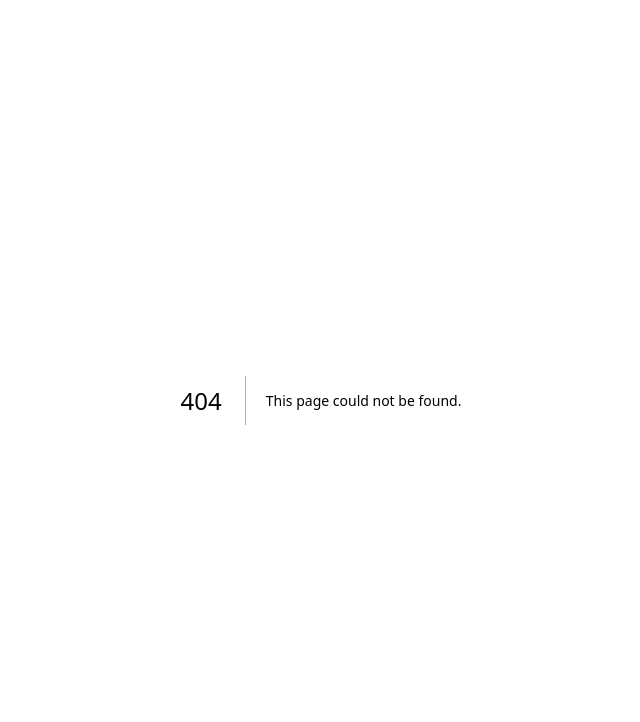
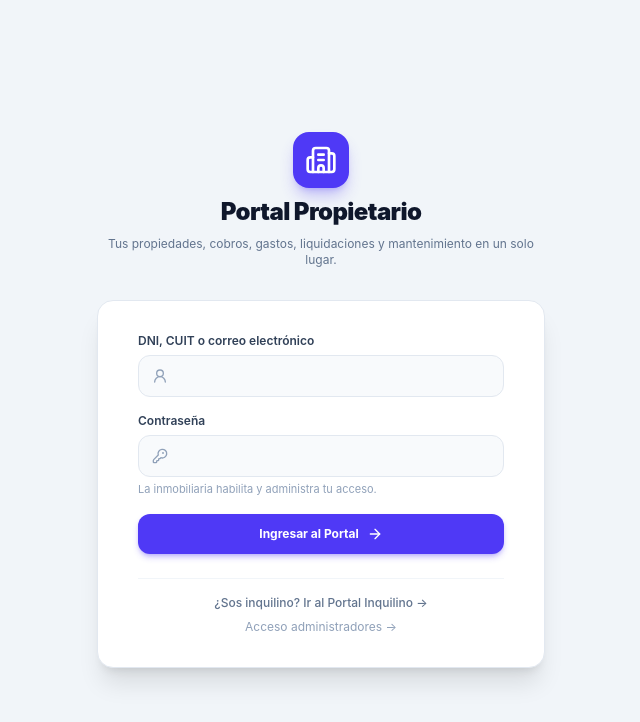
Before and after one commit to augustobx/onlymob, a Next.js app: page /propietario/login in a window 1280 px wide. Before the commit this address had no page. Shown: the top 722 px of the page, without its empty margins (319-959 px from the left). Built offline with nearby package versions, Linux system fonts and the light colour scheme; no server answers.

Commit message:
feat: add owner portal login

```diff
--- /dev/null
+++ b/src/app/(public)/propietario/login/page.tsx
@@ -0,0 +1,46 @@
+'use client';
+
+import { useState, useTransition } from 'react';
+import Link from 'next/link';
+import { ArrowRight, Building2, KeyRound, UserRound, AlertCircle } from 'lucide-react';
+import { loginOwnerAction } from '@/actions/owner-portal';
+
+export default function OwnerLoginPage() {
+  const [error, setError] = useState('');
+  const [isPending, startTransition] = useTransition();
+
+  function handleSubmit(event: React.FormEvent<HTMLFormElement>) {
+    event.preventDefault();
+    setError('');
+    const formData = new FormData(event.currentTarget);
+    startTransition(async () => {
+      const result = await loginOwnerAction(formData);
+      if (!result.success) setError(result.error || 'No se pudo iniciar sesión.');
+      else window.location.href = '/propietario';
+    });
+  }
+
+  return (
+    <div className="min-h-screen bg-slate-100 flex flex-col justify-center py-12 px-4 sm:px-6 lg:px-8">
+      <div className="sm:mx-auto sm:w-full sm:max-w-md text-center space-y-2">
+        <div className="inline-flex items-center justify-center w-14 h-14 rounded-2xl bg-indigo-600 text-white shadow-lg shadow-indigo-600/30 mb-2">
+          <Building2 className="w-8 h-8" />
+        </div>
+        <h1 className="text-2xl font-black tracking-tight text-slate-900">Portal Propietario</h1>
+        <p className="text-xs text-slate-500">Tus propiedades, cobros, gastos, liquidaciones y mantenimiento en un solo lugar.</p>
+      </div>
+
+      <div className="mt-8 sm:mx-auto sm:w-full sm:max-w-md">
+        <div className="bg-white border border-slate-200 py-8 px-6 shadow-xl rounded-2xl sm:px-10 space-y-6">
+          {error && <div className="p-3.5 bg-rose-50 border border-rose-200 text-rose-700 rounded-xl text-xs font-semibold flex items-center gap-2"><AlertCircle className="w-4 h-4 shrink-0" />{error}</div>}
+          <form onSubmit={handleSubmit} className="space-y-4">
+            <label className="block"><span className="block text-xs font-semibold text-slate-700 mb-1.5">DNI, CUIT o correo electrónico</span><div className="relative"><UserRound className="w-4 h-4 text-slate-400 absolute left-3.5 top-1/2 -translate-y-1/2" /><input name="identifier" required className="w-full pl-10 pr-4 py-2.5 bg-slate-50 border border-slate-200 rounded-xl text-sm focus:outline-none focus:ring-2 focus:ring-indigo-500/30" /></div></label>
+            <label className="block"><span className="block text-xs font-semibold text-slate-700 mb-1.5">Contraseña</span><div className="relative"><KeyRound className="w-4 h-4 text-slate-400 absolute left-3.5 top-1/2 -translate-y-1/2" /><input name="password" type="password" required className="w-full pl-10 pr-4 py-2.5 bg-slate-50 border border-slate-200 rounded-xl text-sm focus:outline-none focus:ring-2 focus:ring-indigo-500/30" /></div><p className="text-[11px] text-slate-400 mt-1">La inmobiliaria habilita y administra tu acceso.</p></label>
+            <button type="submit" disabled={isPending} className="w-full py-3 px-4 bg-indigo-600 hover:bg-indigo-700 disabled:opacity-50 text-white rounded-xl text-xs font-bold shadow-md shadow-indigo-600/30 flex items-center justify-center gap-2"><span>{isPending ? 'Ingresando...' : 'Ingresar al Portal'}</span><ArrowRight className="w-4 h-4" /></button>
+          </form>
+          <div className="pt-4 border-t border-slate-100 text-center space-y-2"><Link href="/portal/login" className="block text-xs text-slate-500 hover:text-indigo-600 font-medium">¿Sos inquilino? Ir al Portal Inquilino →</Link><Link href="/login" className="block text-xs text-slate-400 hover:text-indigo-600">Acceso administradores →</Link></div>
+        </div>
+      </div>
+    </div>
+  );
+}
```
